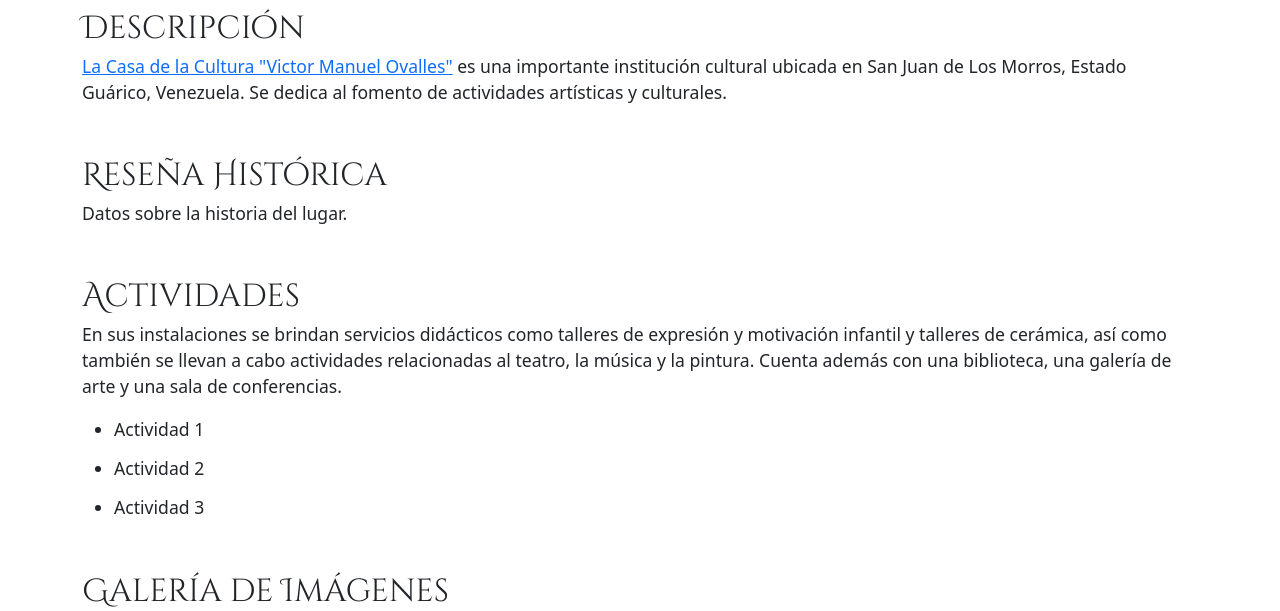
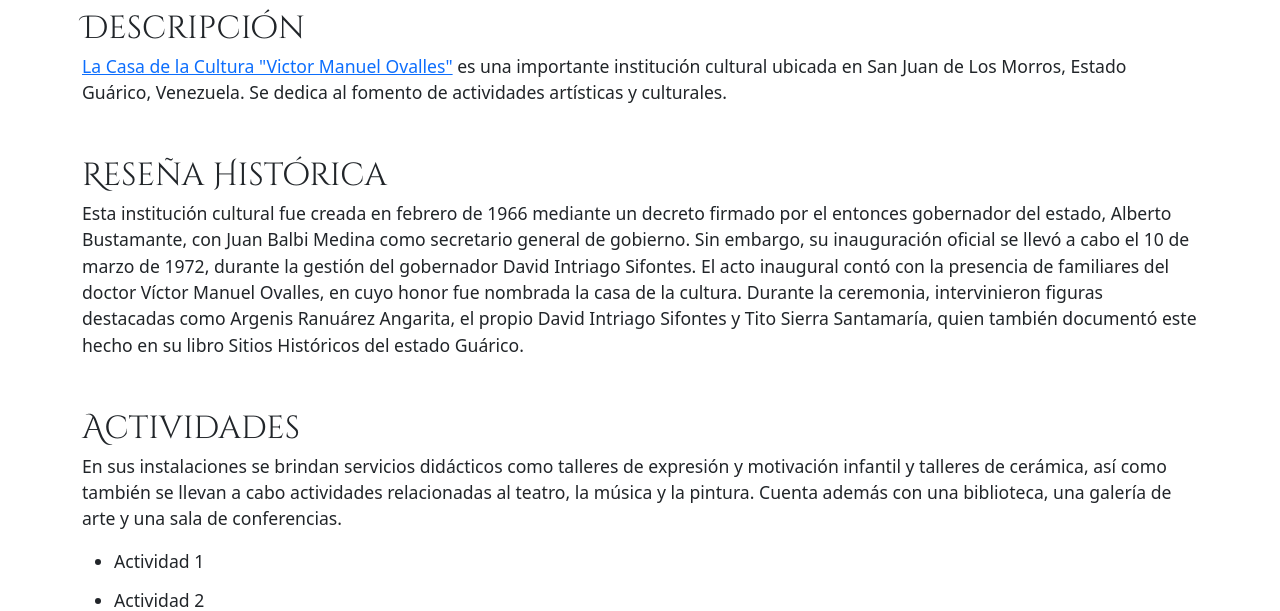
Before and after one commit to BCrandom/aquarioOfficialRepository, a Node server app: page /blog/casaCultura in a window 1280 px wide. Shown: the part 229-840 px from the top of the page. Run offline with Node 20, Linux system fonts and the light colour scheme.

Commit message:
Update casaDeLaCultura.ejs

```diff
--- a/views/blog/casaDeLaCultura.ejs
+++ b/views/blog/casaDeLaCultura.ejs
@@ -28,7 +28,9 @@
 
         <section>
             <h2>Reseña Histórica</h2>
-            <p>Datos sobre la historia del lugar.</p>
+            <p> Esta institución cultural fue creada en febrero de 1966 mediante un decreto firmado por el entonces gobernador del estado, Alberto Bustamante, con Juan Balbi Medina como secretario general de gobierno. Sin embargo, su inauguración oficial se llevó a cabo el 10 de marzo de 1972, durante la gestión del gobernador David Intriago Sifontes.
+
+El acto inaugural contó con la presencia de familiares del doctor Víctor Manuel Ovalles, en cuyo honor fue nombrada la casa de la cultura. Durante la ceremonia, intervinieron figuras destacadas como Argenis Ranuárez Angarita, el propio David Intriago Sifontes y Tito Sierra Santamaría, quien también documentó este hecho en su libro Sitios Históricos del estado Guárico.</p>
         </section>
 
         <section>
```
